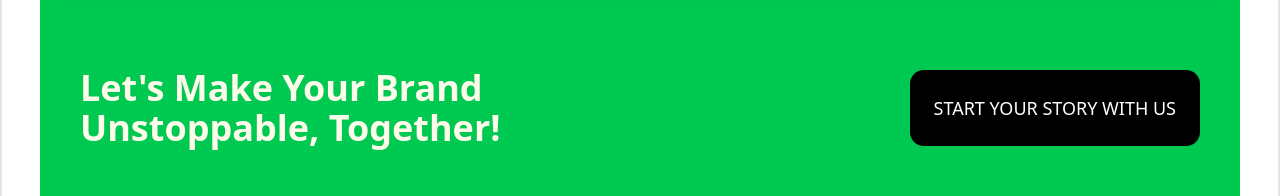
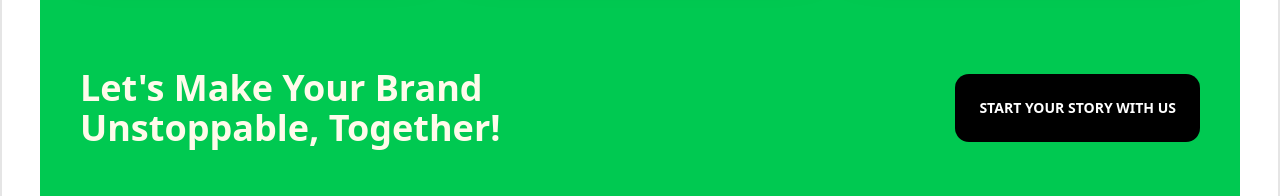
Before and after one commit to AKASH-GPT-1678/Coconut_Media_Website, a Next.js app: page /blogs in a window 1280 px wide. Shown: the part 579-775 px from the top of the page. Built offline with nearby package versions, Linux system fonts and the light colour scheme; a web font is replaced by a local one.

Commit message:
minor fixation

```diff
--- a/src/app/Components/BlogView.tsx
+++ b/src/app/Components/BlogView.tsx
@@ -12,7 +12,7 @@ export const BlogView = () => {
     <div className='border-2 '>
       <div className='flex flex-col lg:flex-row gap-4 mt-10 items-center justify-center '>
         {Blogs.map((item, index) => (
-          <div key={index} className='w-[370px] h-[480px] rounded-2xl shadow-2xl' onClick={() =>router.push(item.route) }>
+          <div key={index} className='w-[370px] h-[480px] rounded-2xl shadow-2xl' onClick={() => router.push(item.route)}>
             <div className='h-[50%] overflow-hidden'>
               <Image src={item.imageUrl} alt='myblogs' width={400} height={400} className='object-cover transition-transform duration-500 group-hover:scale-110' />
             </div>
@@ -37,9 +37,9 @@ export const BlogView = () => {
       </div>
 
       <motion.div
-        className='flex flex-col lg:flex-row items-center gap-4 justify-between max-w-[1200px] h-[250px] mt-10 p-10 bg-green-500 mx-auto rounded-xl'
-        initial={{ opacity: 0, y: 80 }}          // start hidden and below
-        animate={{ opacity: 1, y: 0 }}           // animate to visible and in place
+        className='flex flex-col lg:flex-row items-center gap-4 justify-between max-w-[1200px] sm:h-[350px] md:h-[250px] mt-10 p-10 bg-green-500 mx-auto rounded-xl'
+        initial={{ opacity: 0, y: 80 }}
+        animate={{ opacity: 1, y: 0 }}
         transition={{ duration: 0.6, ease: 'easeOut' }} // smooth animation
       >
 
@@ -51,7 +51,7 @@ export const BlogView = () => {
         </div>
 
         <div className='rounded-2xl'>
-          <p className='p-3  lg:p-6 text-lg text-white bg-black rounded-xl uppercase cursor-pointer' onClick={()=> window.location.href="/contactus"}> Start Your story with us</p>
+          <p className='p-3 text-sm font-bold  lg:p-6   text-white bg-black rounded-xl uppercase cursor-pointer' onClick={() => window.location.href = "/contactus"}> Start Your story with us</p>
         </div>
 
 
--- a/src/app/Components/Header.tsx
+++ b/src/app/Components/Header.tsx
@@ -305,7 +305,7 @@ export const Header = () => {
           <p>Explore our craft shaped with passion</p>
           <h1 className="text-4xl font-bold">Work Showcase</h1>
 
-          <div className="flex flex-row gap-10 font-semibold cursor-pointer mt-4 mb-10">
+          <div className="flex flex-row gap-8 ml-3 font-semibold cursor-pointer mt-4 mb-10 ">
             <p className="hover:underline">Creative Solutions</p>
             <p className="hover:underline">Digital Solutions</p>
             <p className="hover:underline">Events & Activations</p>
--- a/src/app/Components/Infopart.tsx
+++ b/src/app/Components/Infopart.tsx
@@ -151,4 +151,4 @@ const Infopart = () => {
   )
 }
 
-export default Infopart
+export default Infopart;
```
